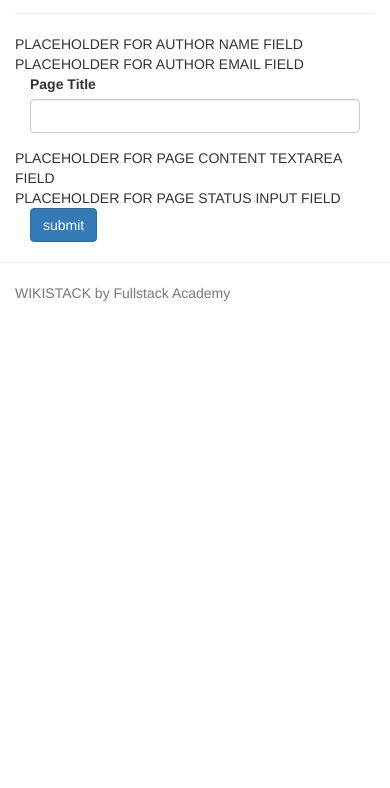
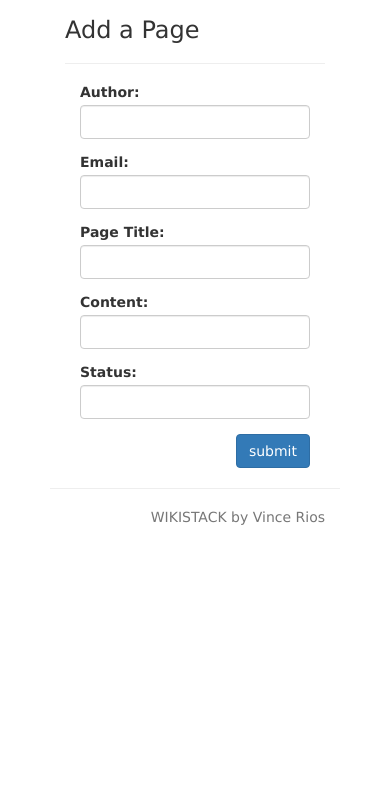
Before and after one commit to kaz-a/wikistack_VR-WS, a website: page views/addpage.html in a window 390 px wide. Shown: the part 53-841 px from the top of the page. Drawn offline with nearby package versions, Linux system fonts and the light colour scheme; files that its build step writes are made by us from their sources.

Commit message:
everything work and I just uninstalled pg to see if it still works

```diff
--- a/db/Page.js
+++ b/db/Page.js
@@ -17,7 +17,8 @@ const defineAttr = {
     type: db.Sequelize.STRING
   },
   date: {
-    type: db.Sequelize.DATE
+    type: db.Sequelize.DATE,
+    // defaultValue: Date
   }
   // status: {
   //   type: db.Sequelize.ENUM({ values: ['open', 'closed'] })
--- a/package.json
+++ b/package.json
@@ -14,10 +14,10 @@
     "body-parser": "^1.17.2",
     "bootstrap": "^3.3.7",
     "express": "^4.15.3",
+    "method-override": "^2.3.9",
     "morgan": "^1.8.2",
     "nunjucks": "^3.0.1",
     "path": "^0.12.7",
-    "pg": "^7.0.2",
     "pg-hstore": "^2.3.2",
     "sequelize": "^4.4.2"
   }
--- a/views/addpage.html
+++ b/views/addpage.html
@@ -4,24 +4,39 @@
   <h3>Add a Page</h3>
   <hr>
   <form method="POST" action="/wiki/">
-
-    <div>PLACEHOLDER FOR AUTHOR NAME FIELD</div>
-
-    <div>PLACEHOLDER FOR AUTHOR EMAIL FIELD</div>
-
     <div class="form-group">
-      <label for="title" class="col-sm-2 control-label">Page Title</label>
+      <label for="author" class="col-sm-2 control-label">Author:</label>
+      <div class="col-sm-10">
+        <input name="author" type="text" class="form-control"/>
+      </div>
+    </div>
+    <div class="form-group">
+      <label for="email" class="col-sm-2 control-label">Email:</label>
+      <div class="col-sm-10">
+        <input name="email" type="text" class="form-control"/>
+      </div>
+    </div>
+    <div class="form-group">
+      <label for="title" class="col-sm-2 control-label">Page Title:</label>
       <div class="col-sm-10">
         <input name="title" type="text" class="form-control"/>
       </div>
     </div>
-
-    <div>PLACEHOLDER FOR PAGE CONTENT TEXTAREA FIELD</div>
-
-    <div>PLACEHOLDER FOR PAGE STATUS INPUT FIELD</div>
+    <div class="form-group">
+      <label for="content" class="col-sm-2 control-label">Content:</label>
+      <div class="col-sm-10">
+        <input name="content" type="text" class="form-control"/>
+      </div>
+    </div>
+    <div class="form-group">
+      <label for="status" class="col-sm-2 control-label">Status:</label>
+      <div class="col-sm-10">
+        <input name="status" type="text" class="form-control"/>
+      </div>
+    </div>
 
     <div class="col-sm-offset-2 col-sm-10">
-      <button type="submit" class="btn btn-primary">submit</button>
+      <button type="submit" class="btn btn-primary pull-right">submit</button>
     </div>
 
   </form>
--- a/views/layout.html
+++ b/views/layout.html
@@ -3,8 +3,9 @@
 <html lang="en">
   <head>
     <title>{% block title %}WikiStack{% endblock %}</title>
+    <link href="/stylesheets/main.css" rel="stylesheet">
     <link href="/vendor/bootstrap/dist/css/bootstrap.css" rel="stylesheet">
-    <link href="/stylesheets/style.css" rel="stylesheet">
+    <link href="/stylesheets/custom.css" rel="stylesheet">
   </head>
   <body>
     <div class="navbar navbar-fixed-top navbar-inverse" role="navigation">
@@ -34,7 +35,7 @@
     </div>
     <hr/>
     <div id="footer" class="container text-muted">
-      WIKISTACK by Fullstack Academy
+      <div class="pull-right">WIKISTACK by Vince Rios</div>
     </div>
     <script src="https://code.jquery.com/jquery-1.10.2.min.js"></script>
     <script src="http://netdna.bootstrapcdn.com/bootstrap/3.0.3/js/bootstrap.min.js"></script>
```
Also changed, not shown: app.js (+6 -9 lines), routes/user.js (deleted, +0 -16 lines), routes/users.js (added, +25 -0 lines), routes/wiki.js (+11 -2 lines), 1 other file.
